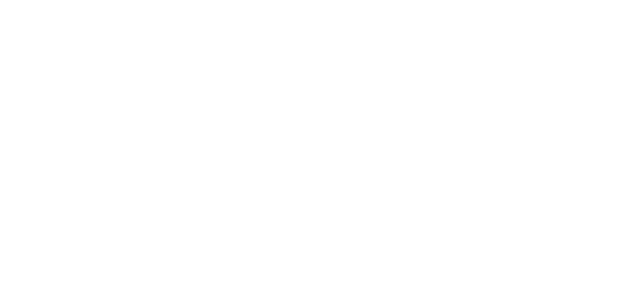
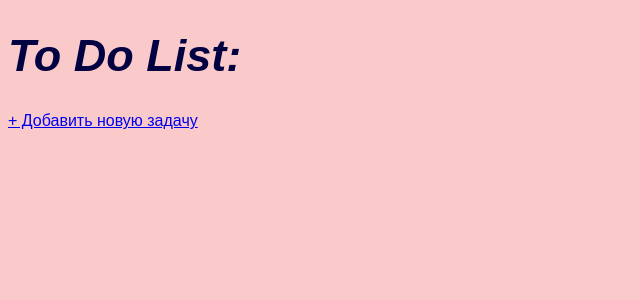
Before and after one commit to aaimry/todolist2.0, a Django app: page / in a window 1280 px wide. Before the commit the part shown is empty. Shown: the top 300 px of the page, without its empty margins (0-640 px from the left). Run offline with Django 4.2, Linux system fonts and the light colour scheme; parts of the project's set-up code (start-up, migrations or seed data) failed here and were passed over.

Commit message:
Изменила файл todolist.html, тепреь к нему подключены стили и список дел выводится на главной странице

```diff
--- a/source/todolist/templates/todolist.html
+++ b/source/todolist/templates/todolist.html
@@ -1,3 +1,5 @@
+{% load static %}
+
 <!doctype html>
 <html lang="en">
 <head>
@@ -6,8 +8,15 @@
           content="width=device-width, user-scalable=no, initial-scale=1.0, maximum-scale=1.0, minimum-scale=1.0">
     <meta http-equiv="X-UA-Compatible" content="ie=edge">
     <title>Document</title>
+    <link rel="stylesheet"  href="{% static '/style.css' %}">
 </head>
 <body>
+<h1>To Do List:</h1>
+    {% for aim in aim_list %}
+        <h4>{{ aim }}</h4>
+    {% endfor %}
+
+<a href="add/"> + Добавить новую задачу</a>
 
 </body>
 </html>
```
